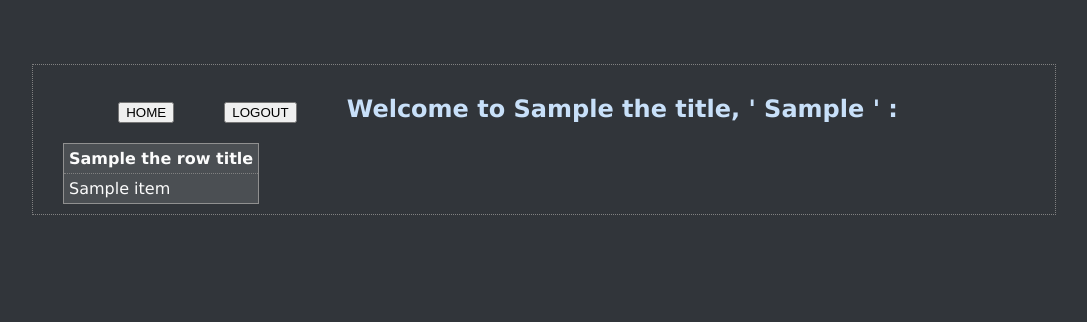
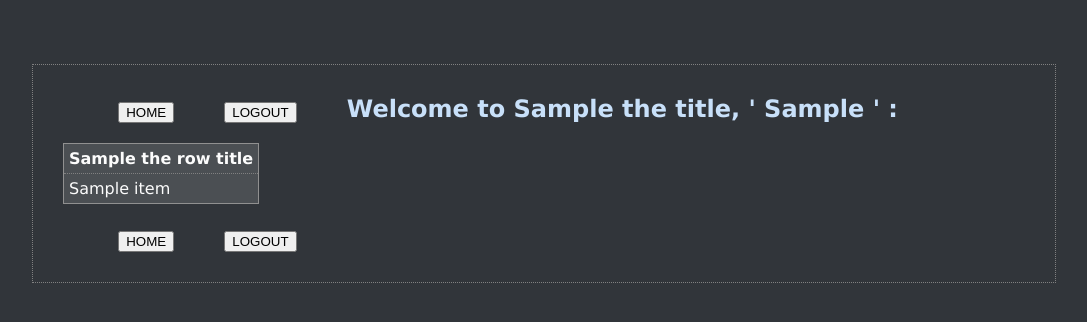
Before and after one commit to gtmadureira/Python, a Flask app: template hf_src/webapp/templates/viewlog.html in a window 1280 px wide. Shown: the top 322 px of the page, without its empty margins (96-1183 px from the left). Run offline with Flask 2, Linux system fonts and the light colour scheme; the template is opened without the code that fills it: most values are stand-ins (such as "Sample title", 1, 10 or a date in 2020).

Commit message:
Head First - Python
test 2

```diff
--- a/hf_src/webapp/templates/viewlog.html
+++ b/hf_src/webapp/templates/viewlog.html
@@ -26,4 +26,11 @@
   {% endfor %}
 </table>
 
+<h2>
+  &nbsp;&nbsp;&nbsp;&nbsp;&nbsp;&nbsp;&nbsp;&nbsp;
+  <button onclick="location.href='/entry'" type="button">HOME</button>
+  &nbsp;&nbsp;&nbsp;&nbsp;
+  <button onclick="location.href='/logout'" type="button">LOGOUT</button>
+</h2>
+
 {% endblock %}
```
Also changed, not shown: .mypy_cache/3.8/DBcm.meta.json.
